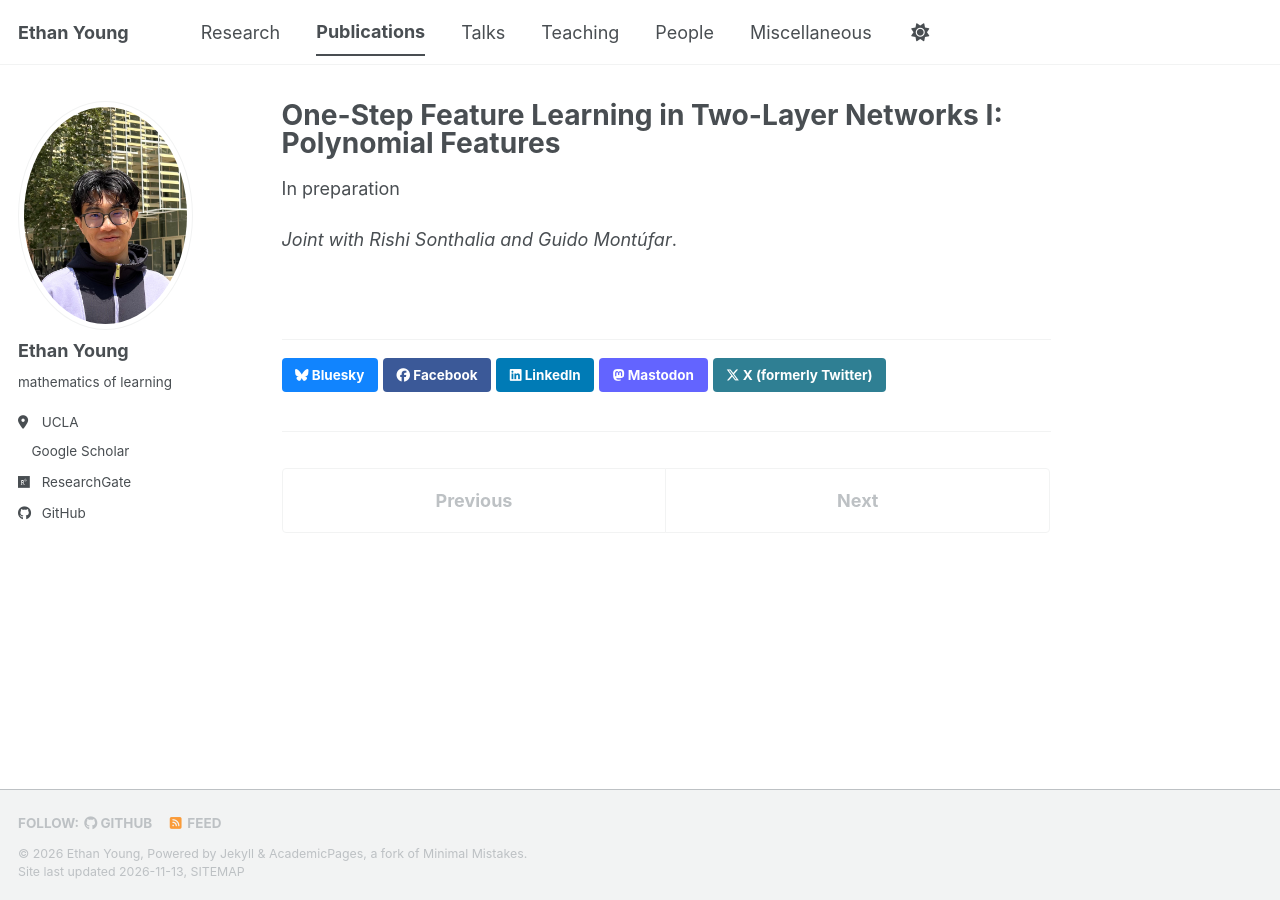
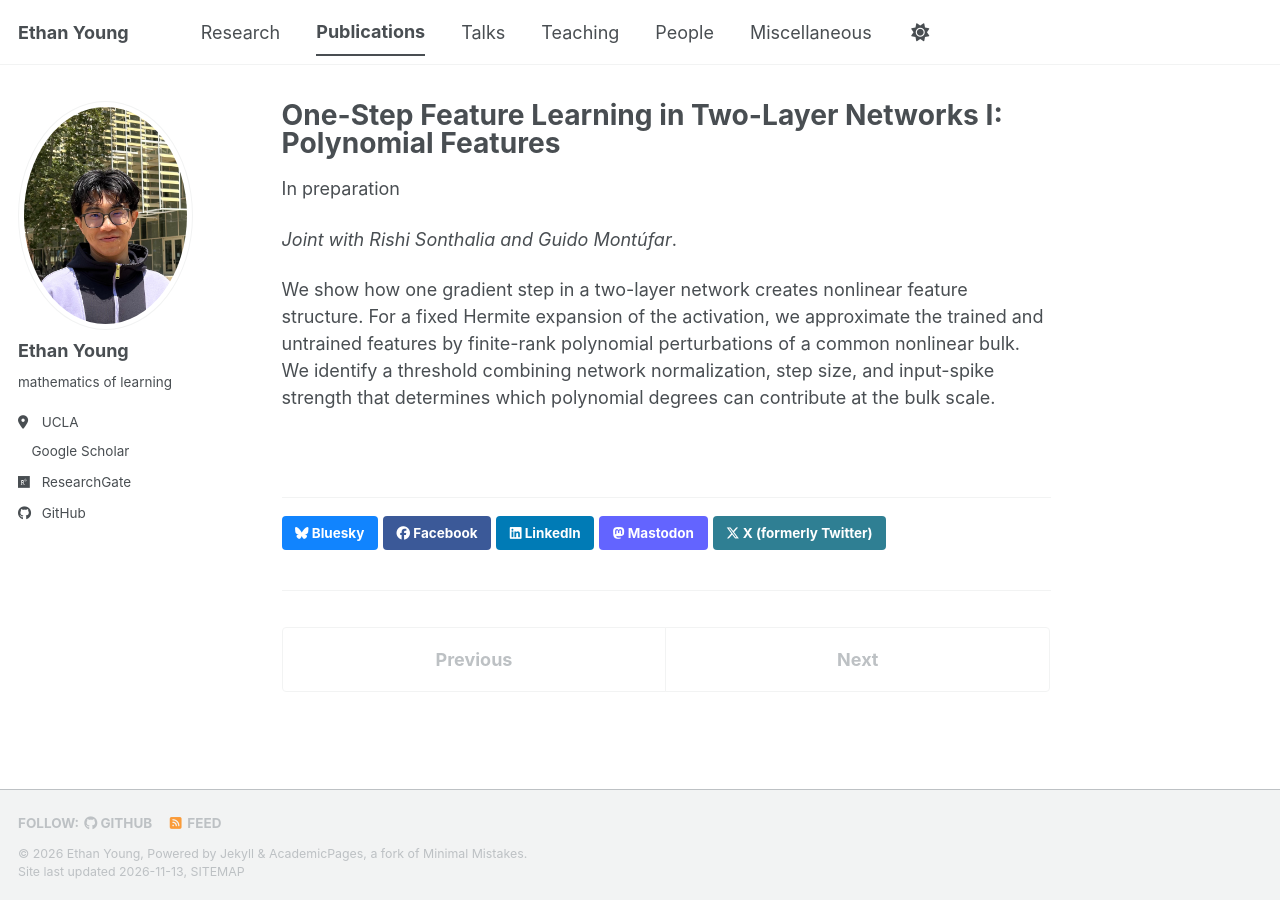
Before and after one commit to ethanjyoung/ethanjyoung.github.io, a Jekyll site: the page built from _publications/2027-polynomial-features.md, in a window 1280 px wide. Built offline with Jekyll 4.4.1, drawn with Linux system fonts in a browser that asks for light colours; a style sheet for code colours, icons or effects is not loaded.

Commit message:
Update 2027-polynomial-features.md

```diff
--- a/_publications/2027-polynomial-features.md
+++ b/_publications/2027-polynomial-features.md
@@ -3,7 +3,7 @@ title: "One-Step Feature Learning in Two-Layer Networks I: Polynomial Features"
 collection: publications
 category: conferences
 permalink:
-excerpt: We characterize the structure in the neural representations induced by one gradient step.
+excerpt: We characterize the spectral structure of the feature matrix induced by one gradient step.
 date: 2027-01-27
 status: In preparation
 venue: ''
@@ -14,3 +14,5 @@ citation:
 {% include base_path %}
 
 _Joint with Rishi Sonthalia and Guido Montúfar_.
+
+We show how one gradient step in a two-layer network creates nonlinear feature structure. For a fixed Hermite expansion of the activation, we approximate the trained and untrained features by finite-rank polynomial perturbations of a common nonlinear bulk. We identify a threshold combining network normalization, step size, and input-spike strength that determines which polynomial degrees can contribute at the bulk scale.
```
